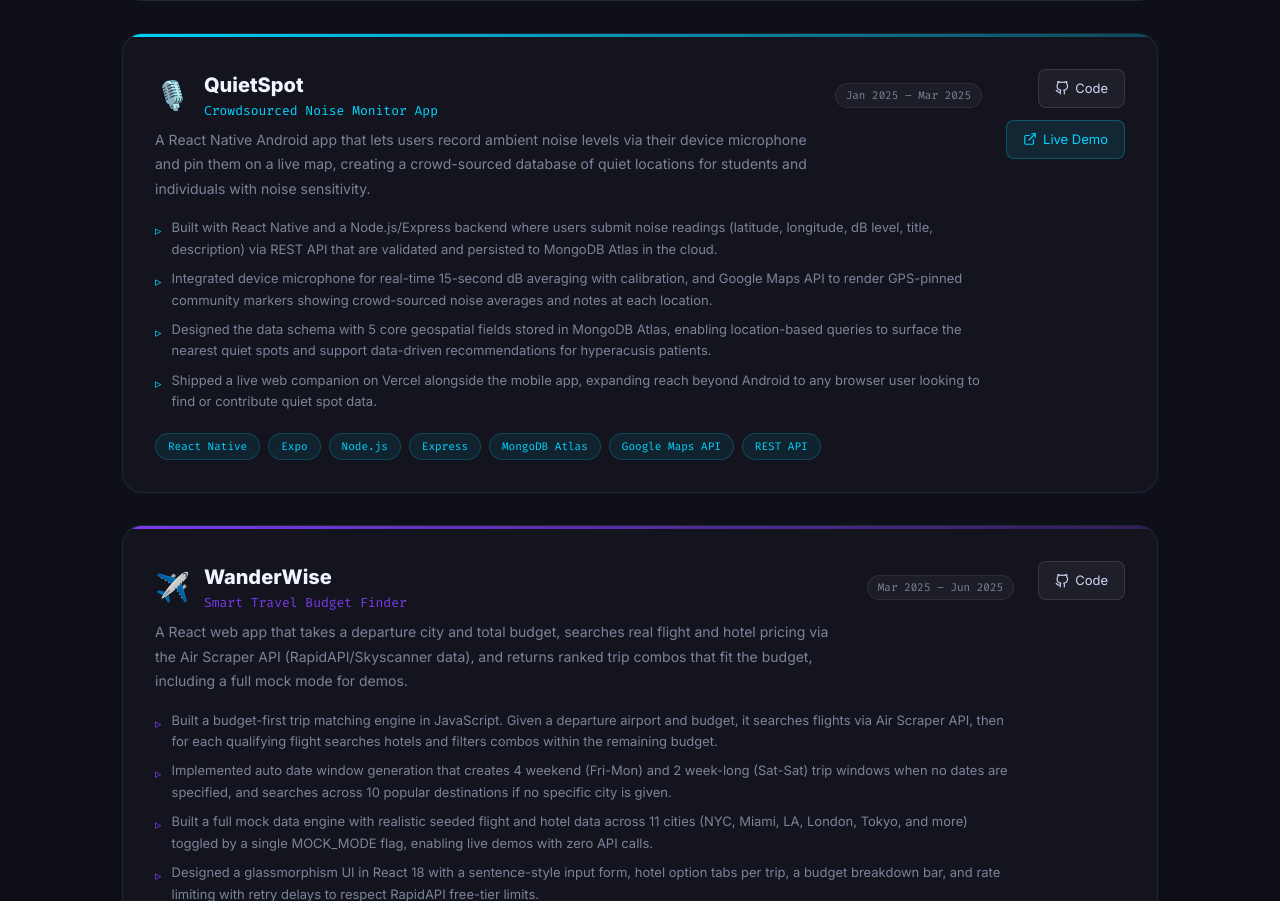
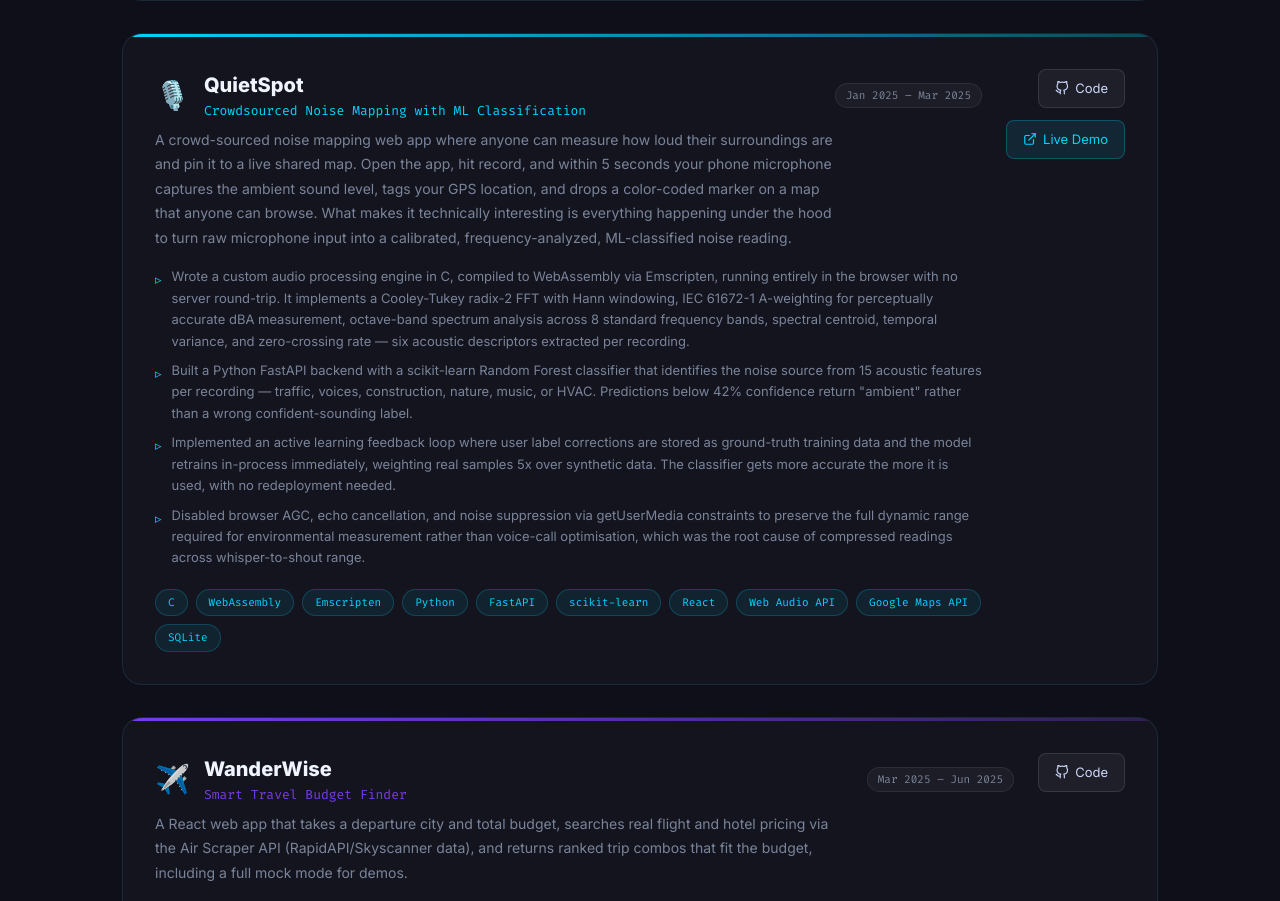
Before and after one commit to therealdaud/portfolio, a React (Vite) app: page / in a window 1280 px wide. Shown: the part 5648-6549 px from the top of the page. Built offline with nearby package versions, Linux system fonts and the light colour scheme.

Commit message:
update QuietSpot project description and tech stack

```diff
--- a/src/components/Projects.tsx
+++ b/src/components/Projects.tsx
@@ -36,16 +36,16 @@ const projects: Project[] = [
   {
     name: 'QuietSpot',
     emoji: '🎙️',
-    tagline: 'Crowdsourced Noise Monitor App',
+    tagline: 'Crowdsourced Noise Mapping with ML Classification',
     period: 'Jan 2025 – Mar 2025',
-    description: 'A React Native Android app that lets users record ambient noise levels via their device microphone and pin them on a live map, creating a crowd-sourced database of quiet locations for students and individuals with noise sensitivity.',
+    description: 'A crowd-sourced noise mapping web app where anyone can measure how loud their surroundings are and pin it to a live shared map. Open the app, hit record, and within 5 seconds your phone microphone captures the ambient sound level, tags your GPS location, and drops a color-coded marker on a map that anyone can browse. What makes it technically interesting is everything happening under the hood to turn raw microphone input into a calibrated, frequency-analyzed, ML-classified noise reading.',
     bullets: [
-      'Built with React Native and a Node.js/Express backend where users submit noise readings (latitude, longitude, dB level, title, description) via REST API that are validated and persisted to MongoDB Atlas in the cloud.',
-      'Integrated device microphone for real-time 15-second dB averaging with calibration, and Google Maps API to render GPS-pinned community markers showing crowd-sourced noise averages and notes at each location.',
-      'Designed the data schema with 5 core geospatial fields stored in MongoDB Atlas, enabling location-based queries to surface the nearest quiet spots and support data-driven recommendations for hyperacusis patients.',
-      'Shipped a live web companion on Vercel alongside the mobile app, expanding reach beyond Android to any browser user looking to find or contribute quiet spot data.',
+      'Wrote a custom audio processing engine in C, compiled to WebAssembly via Emscripten, running entirely in the browser with no server round-trip. It implements a Cooley-Tukey radix-2 FFT with Hann windowing, IEC 61672-1 A-weighting for perceptually accurate dBA measurement, octave-band spectrum analysis across 8 standard frequency bands, spectral centroid, temporal variance, and zero-crossing rate — six acoustic descriptors extracted per recording.',
+      'Built a Python FastAPI backend with a scikit-learn Random Forest classifier that identifies the noise source from 15 acoustic features per recording — traffic, voices, construction, nature, music, or HVAC. Predictions below 42% confidence return "ambient" rather than a wrong confident-sounding label.',
+      'Implemented an active learning feedback loop where user label corrections are stored as ground-truth training data and the model retrains in-process immediately, weighting real samples 5x over synthetic data. The classifier gets more accurate the more it is used, with no redeployment needed.',
+      'Disabled browser AGC, echo cancellation, and noise suppression via getUserMedia constraints to preserve the full dynamic range required for environmental measurement rather than voice-call optimisation, which was the root cause of compressed readings across whisper-to-shout range.',
     ],
-    tech: ['React Native', 'Expo', 'Node.js', 'Express', 'MongoDB Atlas', 'Google Maps API', 'REST API'],
+    tech: ['C', 'WebAssembly', 'Emscripten', 'Python', 'FastAPI', 'scikit-learn', 'React', 'Web Audio API', 'Google Maps API', 'SQLite'],
     color: '#00d4ff',
     github: 'https://github.com/therealdaud/QuietSpot-Ambient-Noise-Locator',
     live: 'https://quietspotweb.vercel.app/',
```
